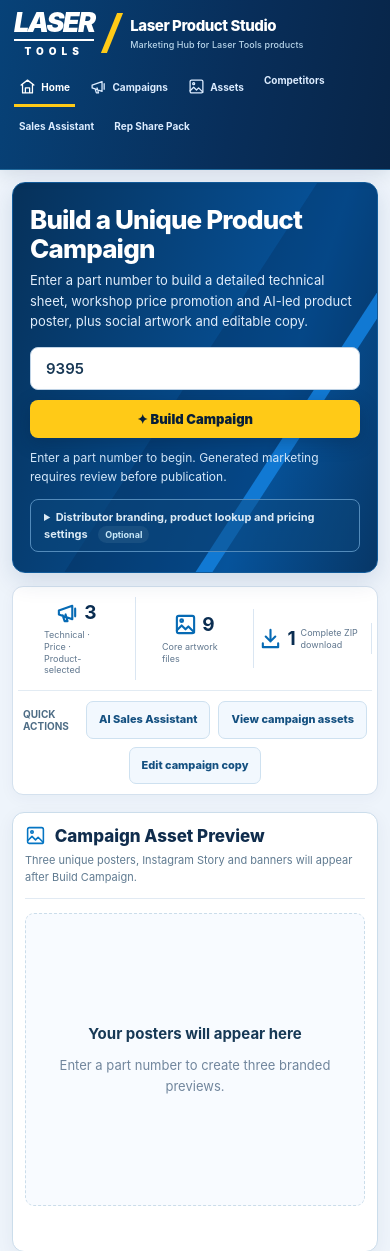
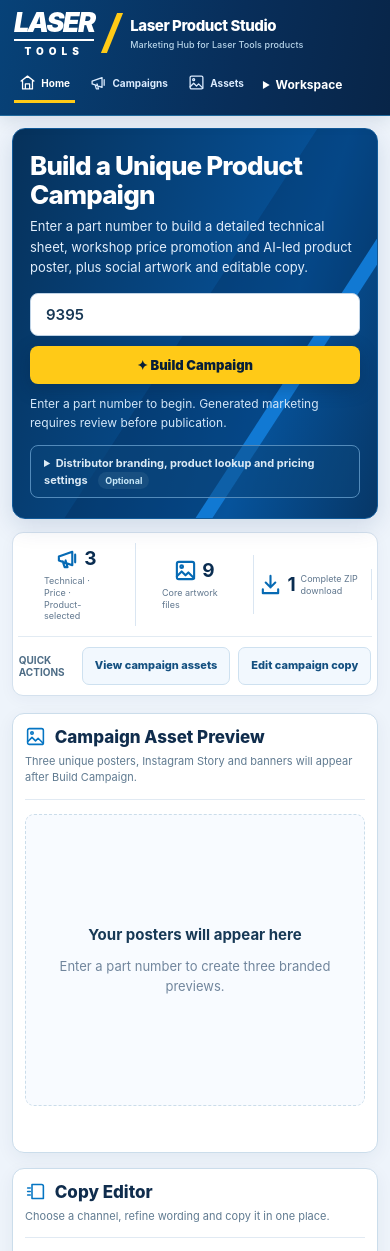
Before and after one commit to bensloftus17-netizen/laser-product-studio, a Flask app: page / in a window 390 px wide. Shown: the top 1251 px of the page. Run offline with Flask 3, Linux system fonts and the light colour scheme; some libraries are stand-ins or nearby versions.

Commit message:
Remove Studio tool shortcuts from the dashboard

```diff
--- a/app.py
+++ b/app.py
@@ -45,7 +45,7 @@ from why_choose_laser import (
 
 V7_HOME_PAGE = r'''
 <!doctype html><html lang="en"><head><meta charset="utf-8"><meta name="viewport" content="width=device-width, initial-scale=1"><title>Laser Product Studio | Official product data to marketing assets</title>
-<link rel="stylesheet" href="/static/styles.css?design=v52-responsive-recovery-v58-competitor-photos-v61-copy-intent-english-v64-workshop-promo-v80-visual-editor-v90-briefing-v92-sidebar">
+<link rel="stylesheet" href="/static/styles.css?design=v52-responsive-recovery-v58-competitor-photos-v61-copy-intent-english-v64-workshop-promo-v80-visual-editor-v90-briefing-v93-sidebar-only">
 </head><body>
 <svg xmlns="http://www.w3.org/2000/svg" class="hub-icon-sprite" aria-hidden="true" focusable="false">
  <symbol id="hub-home" viewBox="0 0 24 24"><path d="m3 10 9-7 9 7M5 9v12h14V9M9 21v-7h6v7"/></symbol>
@@ -66,9 +66,12 @@ V7_HOME_PAGE = r'''
  </a>
  <nav class="studio-top-links" aria-label="Primary navigation">
   <a href="#builder" class="active"><svg class="hub-icon" aria-hidden="true" focusable="false"><use href="#hub-home"></use></svg> Home</a><a href="#studioWorkspace"><svg class="hub-icon" aria-hidden="true" focusable="false"><use href="#hub-campaign"></use></svg> Campaigns</a><a href="#assetWorkspace"><svg class="hub-icon" aria-hidden="true" focusable="false"><use href="#hub-image"></use></svg> Assets</a>
-  <a class="studio-mobile-tool" href="#competitorWorkspace">Competitors</a>
-  <a class="studio-mobile-tool" href="#salesAssistant">Sales Assistant</a>
-  <a class="studio-mobile-tool" href="#repShareWorkspace">Rep Share Pack</a>
+  <details class="studio-mobile-workspace" id="studioMobileWorkspace">
+   <summary>Workspace</summary>
+   <a href="#competitorWorkspace">Competitor Finder</a>
+   <a href="#salesAssistant">Sales Assistant</a>
+   <a href="#repShareWorkspace">Rep Share Pack</a>
+  </details>
   <a href="#savedPromotions"><svg class="hub-icon" aria-hidden="true" focusable="false"><use href="#hub-saved"></use></svg> Saved Promotions</a>
   <span title="Reports are planned for a future release"><svg class="hub-icon" aria-hidden="true" focusable="false"><use href="#hub-chart"></use></svg> Reports <small>Soon</small></span>
  </nav>
@@ -202,7 +205,7 @@ V7_HOME_PAGE = r'''
  <div class="quickbar-item"><svg class="hub-icon" aria-hidden="true" focusable="false"><use href="#hub-image"></use></svg><b>9</b><small>Core artwork files</small></div>
  <div class="quickbar-item"><svg class="hub-icon" aria-hidden="true" focusable="false"><use href="#hub-download"></use></svg><b>1</b><small>Complete ZIP download</small></div>
  <div class="quickbar-actions"><strong>QUICK ACTIONS</strong>
-  <a href="#salesAssistant">AI Sales Assistant</a><a href="#assetWorkspace">View campaign assets</a><a href="#copyWorkspace">Edit campaign copy</a>
+  <a href="#assetWorkspace">View campaign assets</a><a href="#copyWorkspace">Edit campaign copy</a>
  </div>
 </section>
 <section class="studio-workspace" id="studioWorkspace" aria-label="Campaign workspace">
@@ -253,7 +256,6 @@ V7_HOME_PAGE = r'''
 <div id="previews" class="previews"><div class="posterempty"><b>Your posters will appear here</b><p>Enter a part number to create three branded previews.</p></div></div>
 <section class="campaign-dashboard" id="campaignResults" hidden aria-label="Complete marketing campaign">
 <div class="campaign-results-heading"><div><span class="sectioncap">ONE-CLICK CAMPAIGN / READY TO REVIEW</span><h3 id="campaignTitle">Your campaign pack</h3><p id="campaignSummary">Review all copy, image rights and prices before publishing.</p><p id="campaignQuality" class="campaign-quality" aria-live="polite"></p></div><div class="campaign-download-choice">
- <a href="#repShareWorkspace" class="campaign-download">Open Rep Share Pack</a>
  <a id="campaignDownload" class="campaign-download" href="#" download>Download complete ZIP ↓</a>
  <button type="button" id="campaignShareZip" class="asset-share-button" data-share-url="" data-share-filename="">↗ Share complete ZIP</button>
  </div></div>
@@ -2198,6 +2200,9 @@ function showStudioView(){
   document.getElementById(route)?.scrollIntoView();
  }
 }
+$('studioMobileWorkspace').addEventListener('click',event=>{
+ if(event.target.closest('a'))$('studioMobileWorkspace').open=false;
+});
 window.addEventListener('hashchange',showStudioView);
 showStudioView();
 </script><script src="/static/sales_assistant.js?v=90"></script><script src="/static/campaign_poster_edit.js?v=91"></script></body></html>
--- a/static/styles.css
+++ b/static/styles.css
@@ -1700,7 +1700,7 @@ body{background:#eef4fb;color:#102744;min-width:320px}
  .sales-source-option{grid-column:auto}
 }
 
-.studio-top-links .studio-mobile-tool{display:none}
+.studio-mobile-workspace{display:none}
 .competitor-workspace,.sales-assistant{min-width:0;scroll-margin-top:120px}
 .competitor-form{display:grid;grid-template-columns:minmax(0,22rem) auto;justify-content:start;align-items:end;gap:10px 14px;padding:0 20px 15px}
 .competitor-form details{grid-column:1/-1}
@@ -1717,7 +1717,6 @@ body{background:#eef4fb;color:#102744;min-width:320px}
 .rep-share-actions a{display:inline-flex;align-items:center;padding:6px 10px;font-weight:700}
 .rep-share-pack p{margin:6px 0 0}
 @media(max-width:760px){
- .studio-top-links>a.studio-mobile-tool{display:inline-flex;min-height:44px;white-space:nowrap}
  .studio-top-links a[href="#savedPromotions"],.studio-top-links>span{display:none}
  .competitor-form,.rep-share-fields{grid-template-columns:minmax(0,1fr)}
  .competitor-form{justify-content:stretch;padding-inline:14px}
@@ -1742,3 +1741,9 @@ body{background:#eef4fb;color:#102744;min-width:320px}
  .studio-top-links{flex-wrap:wrap;justify-content:flex-start;gap:2px 10px;overflow:visible}
  .studio-top-links>a{min-height:36px}
 }
+
+@media(max-width:730px){
+ .studio-mobile-workspace{display:block;position:relative}
+ .studio-mobile-workspace summary{display:list-item;cursor:pointer;padding:10px 4px}
+ .studio-mobile-workspace a{display:flex;min-height:44px;align-items:center;white-space:nowrap}
+}
```
